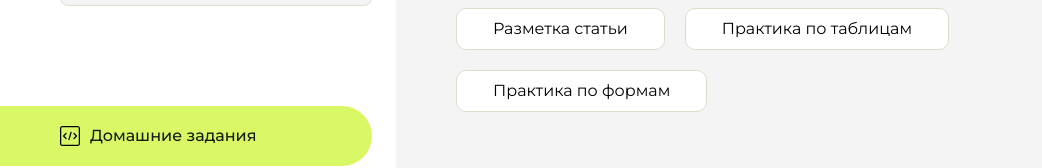
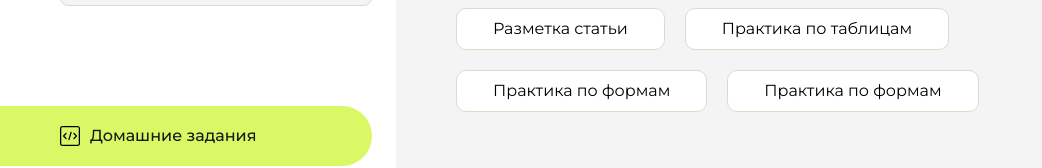
Before and after one commit to FaneD1/homework, a plain HTML site: page index.html in a window 1280 px wide. Shown: the part 230-398 px from the top of the page, without its empty margins (0-1042 px from the left). Drawn offline with Linux system fonts and the light colour scheme.

Commit message:
Update index.html

```diff
--- a/index.html
+++ b/index.html
@@ -101,6 +101,9 @@
                      <li class="content__list-item">
                         <a href="form-homework/index.html">Практика по формам</a>
                     </li>
+                    <li class="content__list-item">
+                        <a href="fit-studio/article.html">Практика по формам</a>
+                    </li>
                 </ul>
             </div>
             <div class="content__block hidden" id="diplomBlock">
```
